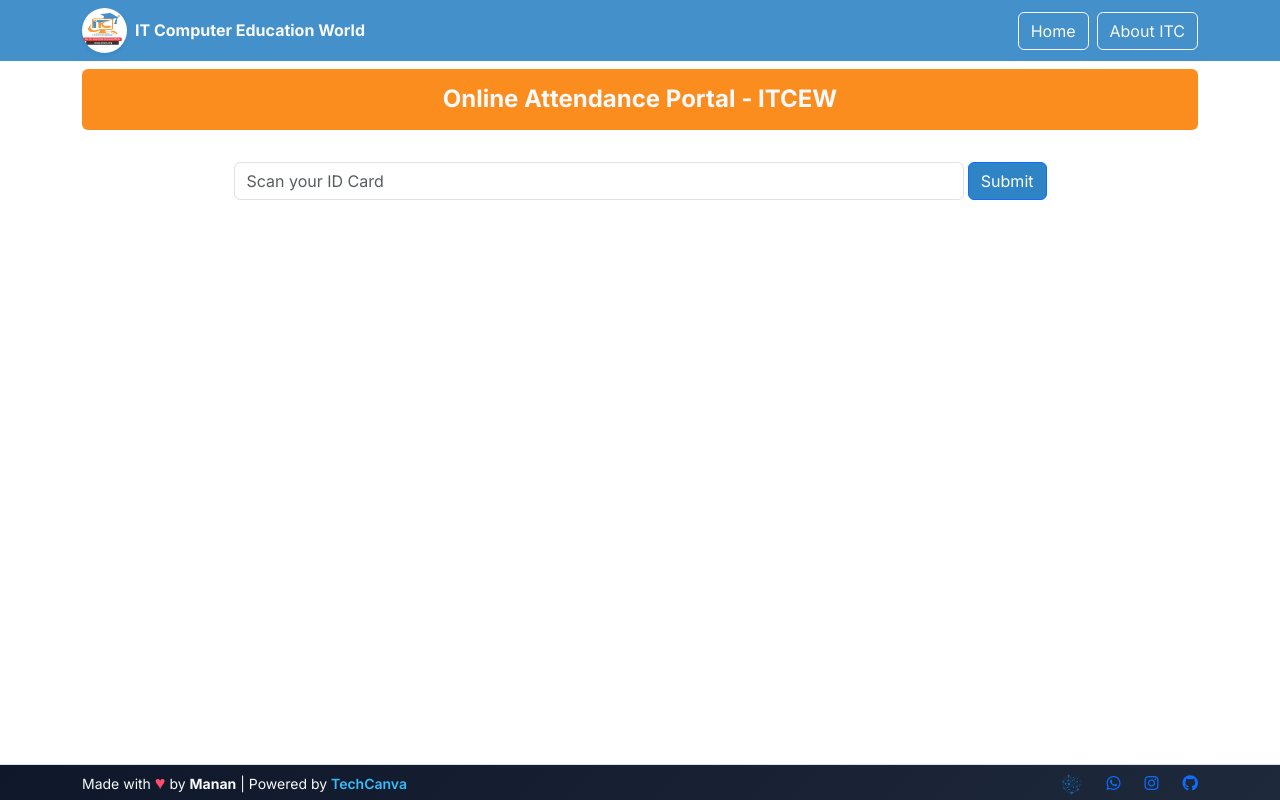
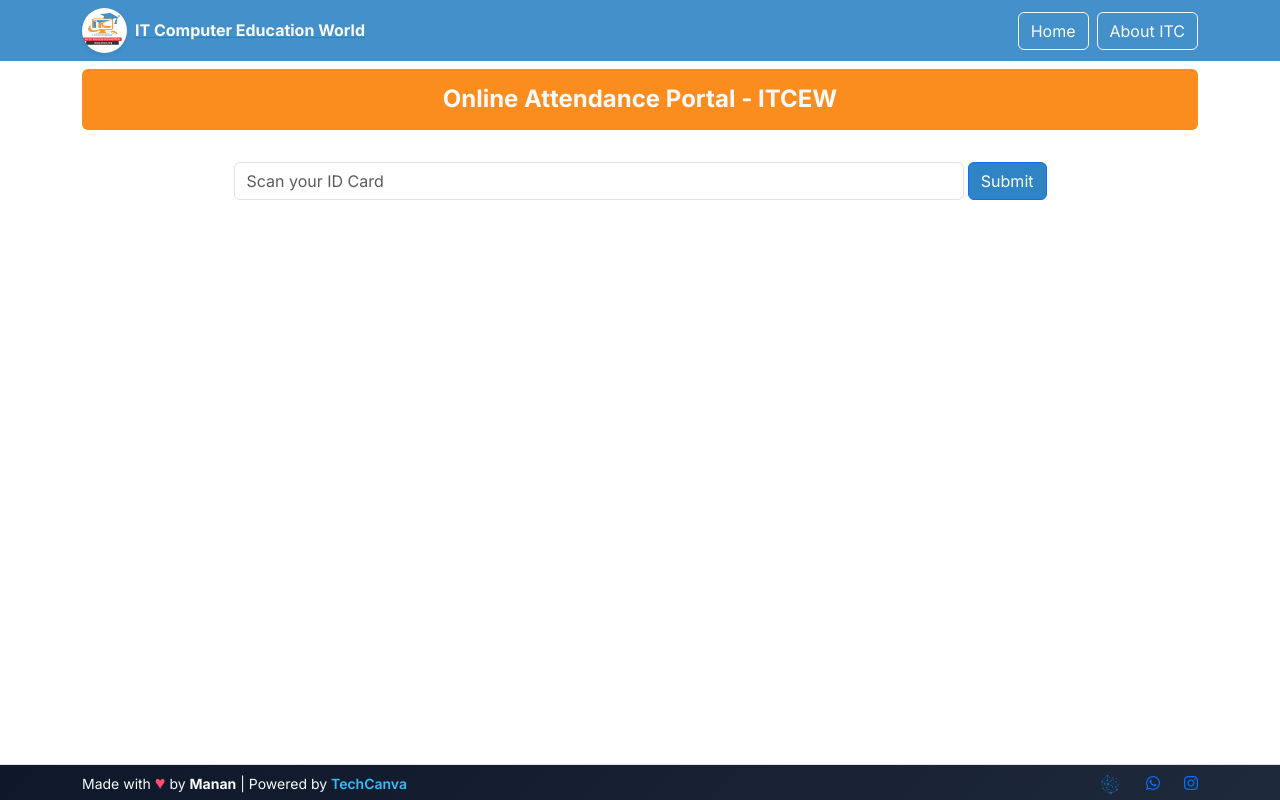
Before and after one commit to Manankumar6/ITCLG-Registration, a React (Create React App) app: page / in a window 1280 px wide. Built offline with nearby package versions, Linux system fonts and the light colour scheme; no server answers.

Commit message:
fix some error

```diff
--- a/src/components/Footer.jsx
+++ b/src/components/Footer.jsx
@@ -58,9 +58,7 @@ const Footer = () => {
               <i className="fa-brands fa-instagram footer-social"></i>
             </Link>
 
-            <Link to="https://github.com/Manankumar6/" target="_blank">
-              <i className="fa-brands fa-github footer-social"></i>
-            </Link>
+
           </div>
         </div>
       </div>
--- a/src/components/Navbar.jsx
+++ b/src/components/Navbar.jsx
@@ -9,7 +9,7 @@ const Navbar = () => {
         <nav className="navbar navbar-expand-lg bg-blue" style={{ opacity: "0.9" }}>
             <div className="container">
                 {/* Brand Logo & Name Wrapper */}
-                <div className="d-flex align-items-center">
+                <NavLink to={'/'} className="d-flex align-items-center">
                     <img
                         src='/image/logo.jpeg'
                         alt='logo'
@@ -19,7 +19,7 @@ const Navbar = () => {
                     <h2 className="navbar-brand text-light fw-bolder my-auto fs-6 fs-md-4 text-nowrap">
                         IT Computer Education World
                     </h2>
-                </div>
+                </NavLink>
 
                 {/* Navbar Toggler Button for Mobile */}
                 <button
--- a/src/pages/StudentRecord.jsx
+++ b/src/pages/StudentRecord.jsx
@@ -2,13 +2,13 @@ import React, { useEffect, useState } from 'react';
 import axios from 'axios';
 
 const StudentRecord = () => {
+    const URL = process.env.REACT_APP_API_URL;
     const [students, setStudents] = useState([]); // State to hold the students data
     const [filteredStudents, setFilteredStudents] = useState([]); // State to hold filtered student data
     const [loading, setLoading] = useState(true); // State to manage loading state
     const [error, setError] = useState(null); // State to handle errors
     const [searchQuery, setSearchQuery] = useState(''); // State for the search query
 
-    const URL = process.env.REACT_APP_API_URL;
     useEffect(() => {
 
         const fetchStudents = async () => {
@@ -28,7 +28,7 @@ const StudentRecord = () => {
         };
 
         fetchStudents();
-    }, []);
+    }, [URL]);
 
 
     // Filter students based on the search query
--- a/src/pages/home.jsx
+++ b/src/pages/home.jsx
@@ -32,9 +32,12 @@ const Home = () => {
     const fileInputRef = useRef(null);
 
     useEffect(() => {
-        setAllowimg(isFormValid());
+        const isValid = Object.values(data).every(
+            value => value.trim() !== ""
+        );
+
+        setAllowimg(isValid);
     }, [data]);
-
 
     const uploadImgae = (e) => {
         if (!isFormValid()) {
@@ -42,7 +45,7 @@ const Home = () => {
             return;
         }
         const file = e.target.files[0]
-          if (!file) return;
+        if (!file) return;
 
         if (file) {
             const fileSizeKB = file.size / 1024
```
